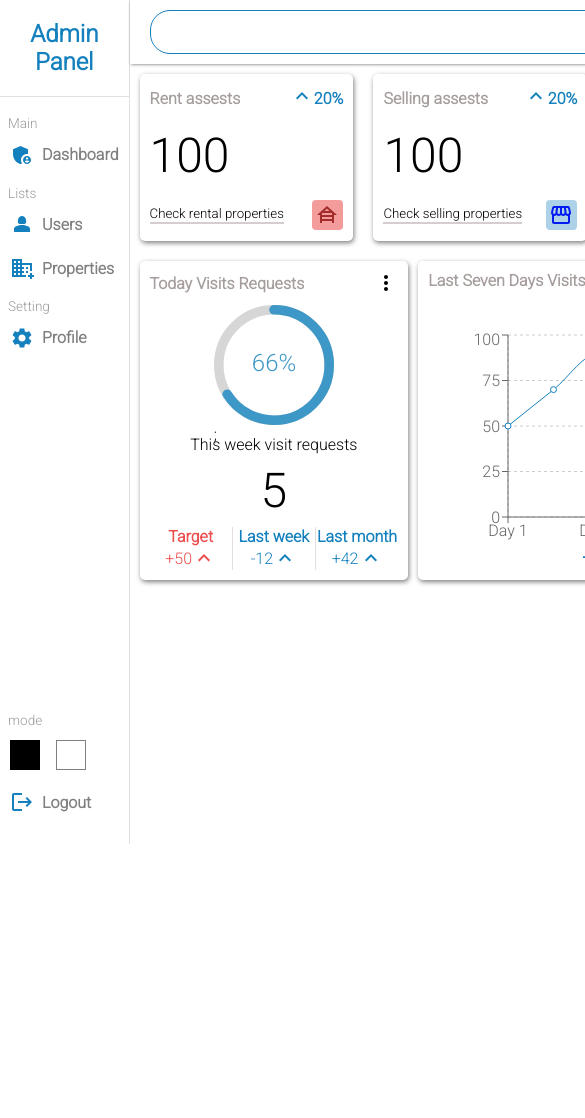
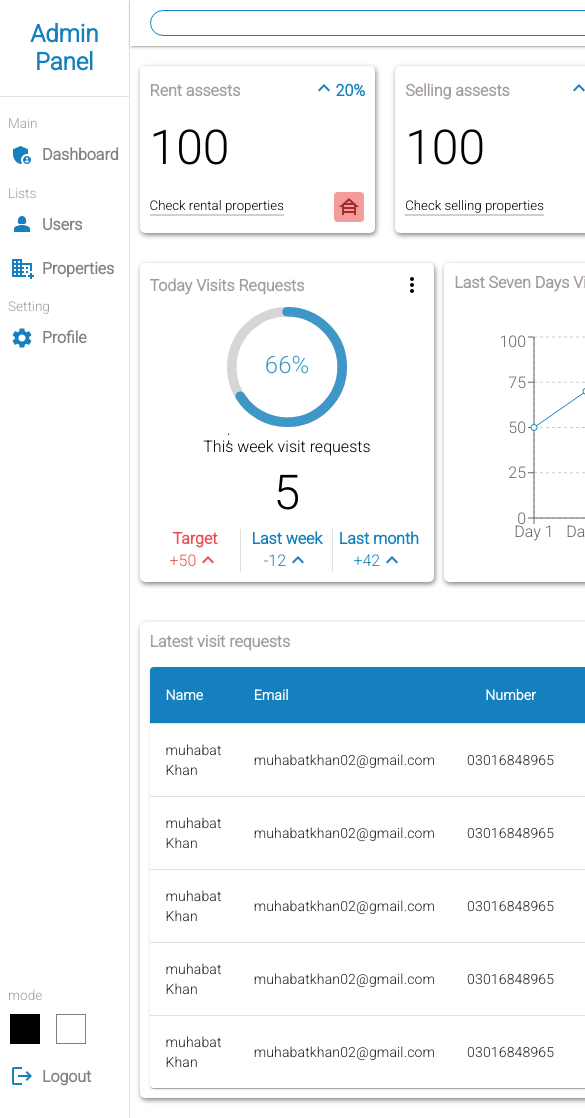
Before and after one commit to niaziiii/real-estate-dashboard, a React (Create React App) app: page / in a window 390 px wide. Shown: the top 1118 px of the page, 585 px wide, since content can reach past the window. Before the commit the page ends 844 px from the top, so only its background shows below. Built offline with nearby package versions, Linux system fonts and the light colour scheme.

Commit message:
Added responsive table of data

```diff
--- a/src/components/components.js
+++ b/src/components/components.js
@@ -3,11 +3,13 @@ import Sidebar from './sidebar/Sidebar'
 import Widgets from './widgets/Widgets'
 import Chart from './chart/Chart'
 import Progressbar from './progressbar/Progressbar'
+import TableList from './tableLists/TableLists'
 
 export {
     Navbar,
     Sidebar,
     Widgets,
     Chart,
-    Progressbar
+    Progressbar,
+    TableList
 }
--- /dev/null
+++ b/src/components/tableLists/TableLists.jsx
@@ -0,0 +1,77 @@
+import React from 'react'
+import Button from '@mui/material/Button';
+import './tableLists.scss'
+import Table from '@mui/material/Table';
+import TableBody from '@mui/material/TableBody';
+import TableCell from '@mui/material/TableCell';
+import TableContainer from '@mui/material/TableContainer';
+import TableHead from '@mui/material/TableHead';
+import TableRow from '@mui/material/TableRow';
+import Paper from '@mui/material/Paper';
+
+function createData(name, email, date, duration, status,property) {
+  return { name, email, number: '03016848965', date, duration, status, property };
+}
+
+const rows = [
+  createData('muhabat Khan', 'muhabatkhan02@gmail.com', '15-5-20', 'Morinig', 'waiting',true),
+  createData('muhabat Khan', 'muhabatkhan02@gmail.com', '15-5-20', 'Morinig', 'waiting'),
+  createData('muhabat Khan', 'muhabatkhan02@gmail.com', '15-5-20', 'Morinig', 'waiting'),
+  createData('muhabat Khan', 'muhabatkhan02@gmail.com', '15-5-20', 'Morinig', 'waiting'),
+  createData('muhabat Khan', 'muhabatkhan02@gmail.com', '15-5-20', 'Morinig', 'waiting'),
+
+];
+
+
+
+const TableLists = () => {
+  return (
+    <div className='table-lists'>
+      <div className="table-lists__heading">
+        <h5>Latest visit requests</h5>
+      </div>
+      <div className='table-lists__table'>
+        <TableContainer component={Paper}>
+          <Table sx={{ minWidth: 700 }} aria-label="simple table">
+            <TableHead>
+              <TableRow className='table-lists__tableHeader'>
+                <TableCell>Name</TableCell>
+                <TableCell >Email</TableCell>
+                <TableCell align="center">Number</TableCell>
+                <TableCell align="right">Date</TableCell>
+                <TableCell align="right">Duration</TableCell>
+                <TableCell align="center">Status</TableCell>
+              </TableRow>
+            </TableHead>
+
+            <TableBody>
+              {rows.map((row) => (
+                <TableRow
+                  key={row.name}
+                  sx={{ '&:last-child td, &:last-child th': { border: 0 } }}
+                  className='table-lists__tablerow'
+                >
+                  <TableCell> {row.name}</TableCell>
+                  <TableCell>{row.email}</TableCell>
+                  <TableCell align="center">{row.number}</TableCell>
+                  <TableCell align="right">{row.date}</TableCell>
+                  <TableCell align="right">{row.duration}</TableCell>
+                  <TableCell align="right">
+                    {row.property ?
+                      <Button style={{ background: 'rgba(233, 0, 241, 0.98)'}}>Property</Button> :
+                      <Button style={{ background: '#1480bd'}}>Site</Button>
+                    }
+                  </TableCell>
+
+                </TableRow>
+              ))}
+            </TableBody>
+          </Table>
+        </TableContainer>
+      </div>
+
+    </div>
+  )
+}
+
+export default TableLists
--- /dev/null
+++ b/src/components/tableLists/tableLists.scss
@@ -0,0 +1,26 @@
+.table-lists{
+    padding: 10px;
+    border-radius: 5px;
+    box-shadow: 1px 2px 5px rgb(129, 127, 127);
+    overflow: hidden;
+    width: 100%;
+    &__heading{
+        margin-bottom: 1rem;
+        h5 {
+            font-size: 1rem;
+            color: rgb(165, 156, 156);
+        }
+    }
+    &__tableHeader{
+        background-color: #1480bd;
+        color: white;
+        th{color: white; font-weight: 800;}
+    }
+
+    &__tablerow{
+        td button{background-color: red; font-weight: 800; width: 8rem; color: white;}
+        &:hover{
+            background-color: rgb(228, 223, 223);
+        }
+    }
+}
--- a/src/pages/home/Home.jsx
+++ b/src/pages/home/Home.jsx
@@ -1,26 +1,34 @@
 import React from 'react'
 import './home.scss'
-import {Navbar,Sidebar,Widgets,Progressbar,Chart} from '../../components/components'
+import { Navbar, Sidebar, Widgets, Progressbar, Chart, TableList } from '../../components/components'
 
 const Home = () => {
   return (
     <div className='home'>
       <Sidebar />
+
       <div className="home__container">
-        <Navbar/>
+        <Navbar />
+
         <div className="home__container__widgets">
-          <Widgets type={'rentProperties'}/>
-          <Widgets type={'saleProperties'}/>
-          <Widgets type={'viewRequests'}/>
+          <Widgets type={'rentProperties'} />
+          <Widgets type={'saleProperties'} />
+          <Widgets type={'viewRequests'} />
         </div>
+
         <div className="home__container__progess-chart">
-        <div className="home__container__progess-chart__progress">
-          <Progressbar/>
+
+          <div className="home__container__progess-chart__progress">
+            <Progressbar />
+          </div>
+          <div className="home__container__progess-chart__chart">
+            <Chart />
+          </div>
         </div>
-        <div className="home__container__progess-chart__chart">
-          <Chart/>
+
+        <div className="home__container__Lists">
+          <TableList />
         </div>
-      </div>
       </div>
 
     </div>
--- a/src/pages/home/home.scss
+++ b/src/pages/home/home.scss
@@ -1,10 +1,9 @@
 .home{
     display: flex;
-
     &__container{
         flex: 6;
         &__widgets{
-            padding: 10px;
+            padding: 20px 10px;
             display: flex;
             gap: 20px;
 
@@ -13,11 +12,16 @@
         &__progess-chart{
             display: flex;
             gap: 10px;
-            padding: 10px;
+            padding: 10px 10px 20px 10px;
 
             &__chart{ flex: 1.5;}
             &__progress{ flex: 1;}
         }
+
+        &__Lists{
+            width: 100%;
+            padding: 20px 10px;
+        }
     }
 
 }
```
